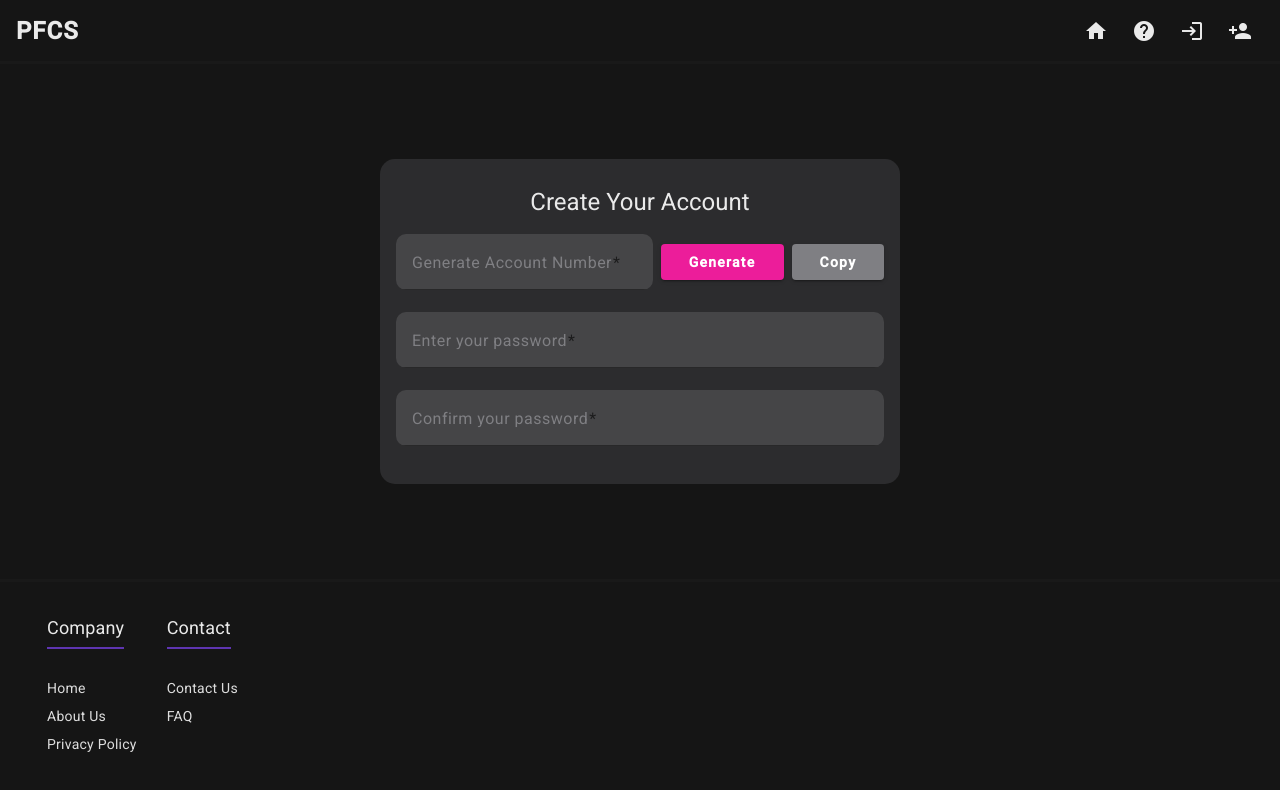
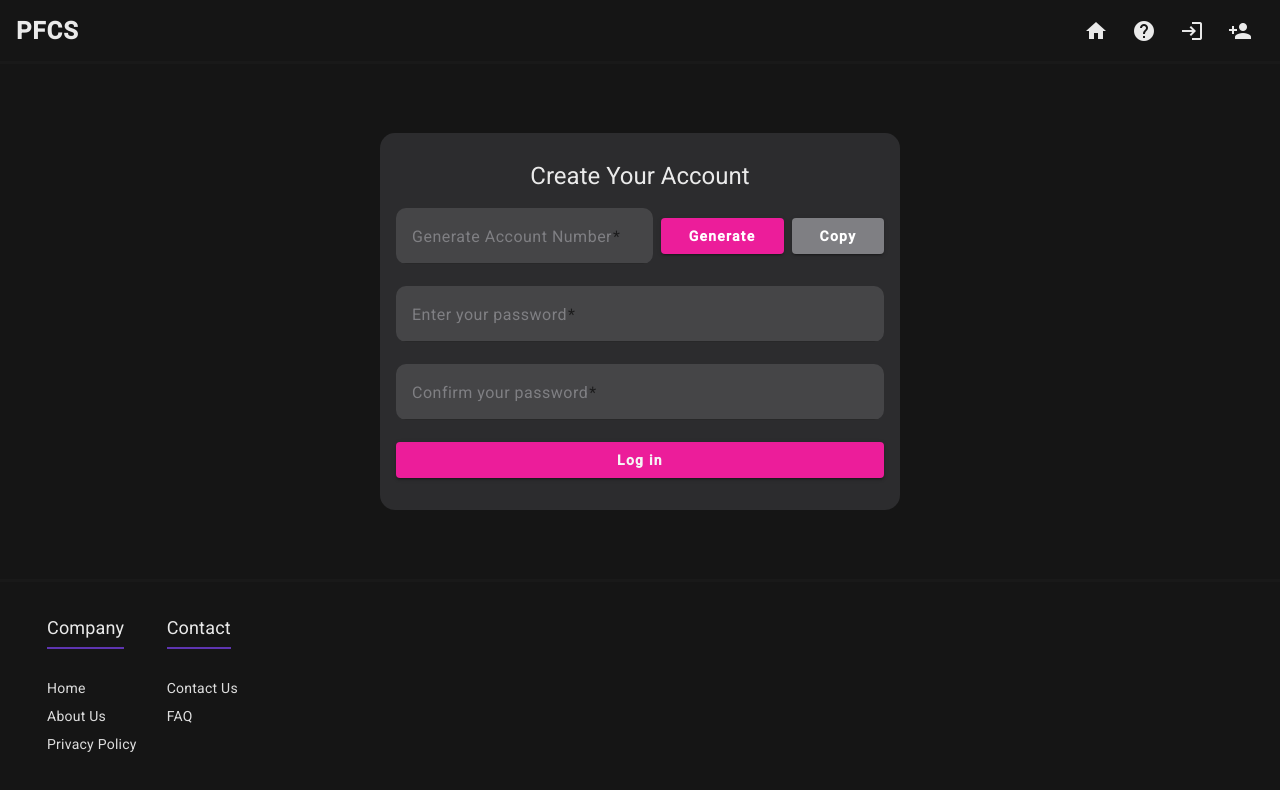
Before and after one commit to carlospinto8/PFCS, an Angular app in the folder client/pfcs/: page /sign-up in a window 1280 px wide. Shown: the top 790 px of the page. Built offline with nearby package versions, Linux system fonts and the light colour scheme.

Commit message:
feat: [PFCSDEV-4] add the signup button

```diff
--- a/client/pfcs/src/app/core/sign-up-page/sign-up-page.component.css
+++ b/client/pfcs/src/app/core/sign-up-page/sign-up-page.component.css
@@ -101,7 +101,7 @@
   flex: 1;
   display: flex;
   flex-direction: column;
-  padding: 1rem;
+  padding: 1rem 1rem 2rem;
   max-width: 500px;
   margin: auto;
   background-color: #2c2c2e;
@@ -114,6 +114,27 @@
   align-items: center;
   flex-direction: row;
 }
+
+.sign-up-button {
+    background-color: #ec1d9a !important;
+    color: whitesmoke !important;
+    font-weight: 600;
+    padding: 12px 28px;
+    border-radius: 4px;
+    border: none;
+    cursor: pointer;
+    transition: all 0.3s ease;
+}
+
+  .sign-up-button:hover {
+    background-color: #ed3ca6;
+    transform: translateY(-2px);
+    box-shadow: 0 4px 12px rgba(239, 124, 214, 0.3);
+  }
+
+  .sign-up-button:focus {
+    box-shadow: 0 4px 12px rgba(239, 124, 214, 0.3);
+  }
 
 @media (max-width: 600px) {
 
--- a/client/pfcs/src/app/core/sign-up-page/sign-up-page.component.html
+++ b/client/pfcs/src/app/core/sign-up-page/sign-up-page.component.html
@@ -53,6 +53,7 @@
             Password is required.
           </mat-error>
         </mat-form-field>
+        <button mat-raised-button class="sign-up-button">Log in</button>
       </div>
     </section>
   </main>
```
